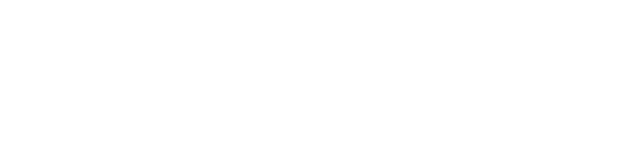
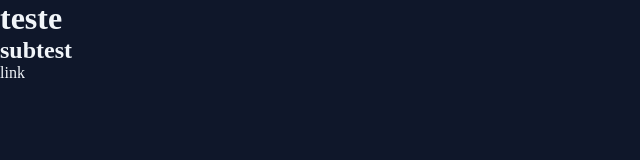
Before and after one commit to AlessandroGJr/Projeto-4---Portal-de-Not-cias, a plain HTML site: page index.html in a window 1280 px wide. Shown: the whole page, without its empty margins (0-640 px from the left). Drawn offline with Linux system fonts and the light colour scheme.

Commit message:
aplicando fontes

```diff
--- a/index.html
+++ b/index.html
@@ -7,6 +7,8 @@
     <link rel="stylesheet" href="styles/index.css">
 </head>
 <body>
-    <nav class=""><h1></h1></nav>
+    <h1>teste</h1>
+    <h2>subtest</h2>
+    <a href="">link</a>
 </body>
 </html>
--- a/styles/global.css
+++ b/styles/global.css
@@ -16,9 +16,30 @@
     --text-color-primary: #F1F5F9;
     --text-color-secondary: #CBD5E1;
     --font-family: "Archivo", sans-serif;
+
+    --h1: 800 24px/135% var(--font-family);
+    --h2: 800 16px/140% var(--font-family);
+    --h3: 800 14px/140% var(--font-family);
+    --text-span: 600 14px/145% var(--font-family);
+    --text: 400 14px/140% var(var(--font-family))
+    --text-sm: 400 14px/160% var(var(--font-family));
 }
 
 body {
+    font: var(--text);
     color: var(--text-color-primary);
     background-color: var(--bg-color);
 }
+
+a {
+    text-decoration: none;
+    color: inherit;
+}
+
+a:hover {
+    color: var(--brand-color-light);
+}
+
+h1 h2 h3 {
+    font: inherit;
+}
--- a/styles/index.css
+++ b/styles/index.css
@@ -0,0 +1 @@
+@import url(global.css);
```
